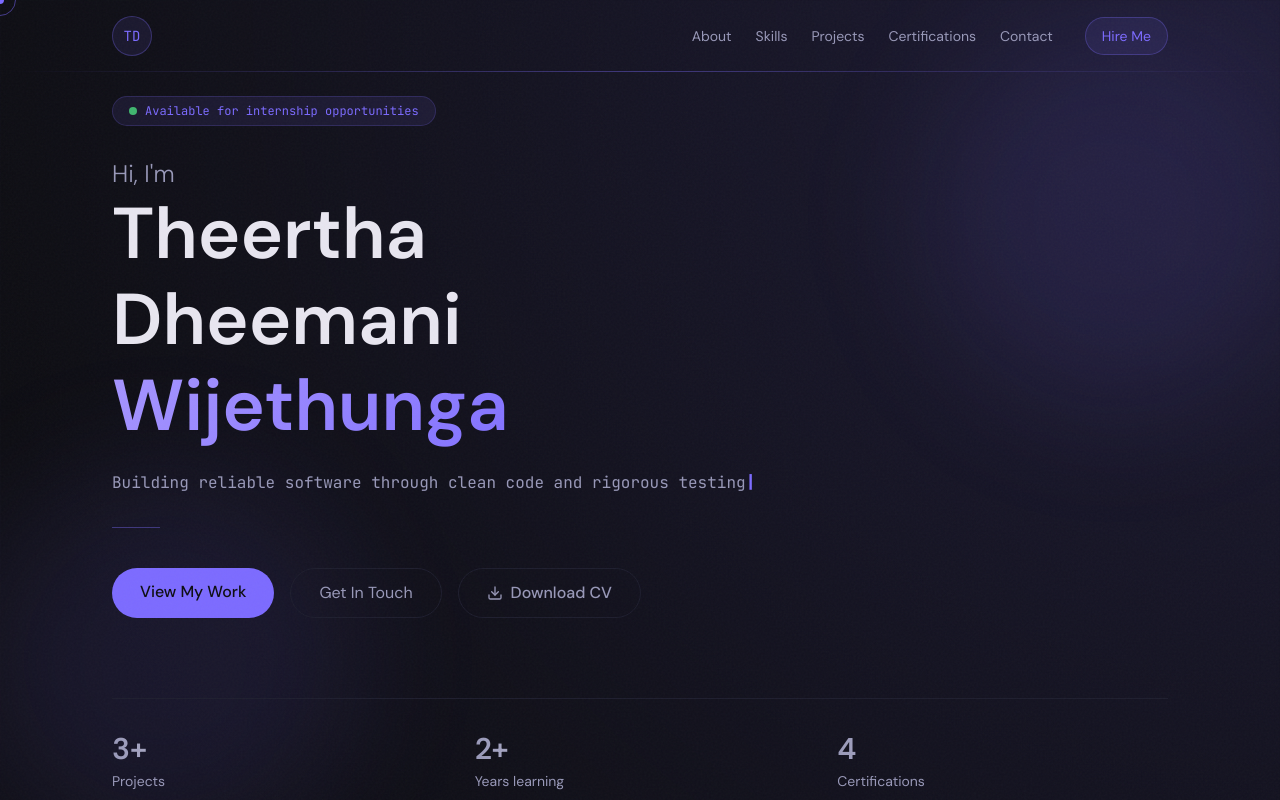
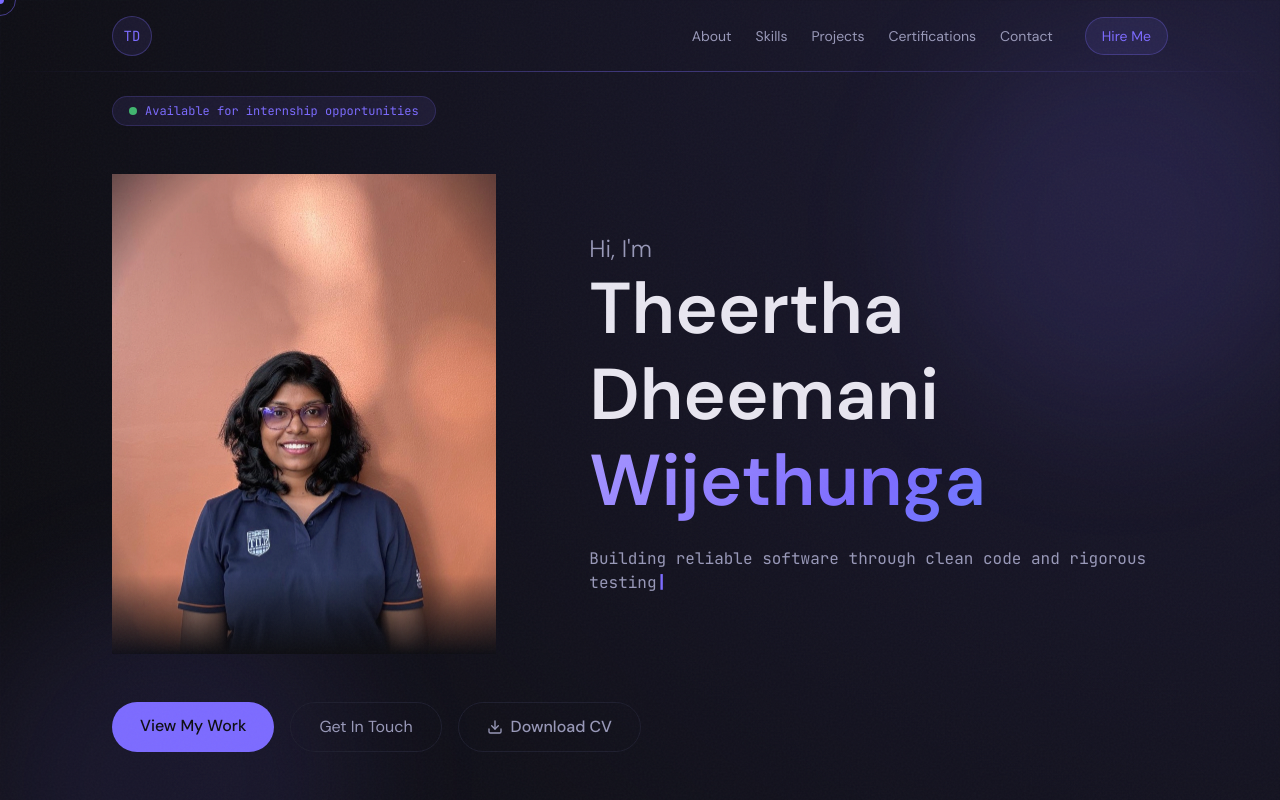
Before and after one commit to it23614062/portfolio, a React (Vite) app: page / in a window 1280 px wide. Shown: the top 800 px of the page. Built offline with nearby package versions, Linux system fonts and the light colour scheme.

Commit message:
Initial Commit

```diff
--- a/src/components/Hero.tsx
+++ b/src/components/Hero.tsx
@@ -25,12 +25,31 @@ export default function Hero() {
       </div>
 
       <div className="relative z-10 w-full">
-        <div className="inline-flex items-center gap-2 bg-accent/10 border border-accent/20 rounded-full px-4 py-1.5 text-accent text-xs font-mono mb-8 animate-fadeIn">
+        <div className="inline-flex items-center gap-2 bg-accent/10 border border-accent/20 rounded-full px-4 py-1.5 text-accent text-xs font-mono mb-8 md:mb-12 animate-fadeIn">
           <span className="w-2 h-2 rounded-full bg-green-400 animate-pulse block"></span>
           Available for internship opportunities
         </div>
 
-        <div className="text-dim text-2xl font-light animate-fadeUp">Hi, I&apos;m</div>
+        <div className="flex flex-col md:flex-row items-center md:items-center gap-8 md:gap-16">
+          <div className="w-full md:w-5/12 flex justify-center md:justify-start animate-fadeUp">
+            <div
+              className="relative w-72 md:w-full max-w-sm aspect-square md:aspect-[4/5] mx-auto md:mx-0 overflow-hidden group mix-blend-lighten"
+              style={{
+                maskImage: 'radial-gradient(ellipse 90% 90% at 50% 50%, black 60%, transparent 100%)',
+                WebkitMaskImage: 'radial-gradient(ellipse 90% 90% at 50% 50%, black 60%, transparent 100%)'
+              }}
+            >
+              <img
+                src="/my_photo.jpg"
+                alt="Theertha Dheemani Wijethunga"
+                className="w-full h-full object-cover object-top transition-transform duration-700 group-hover:scale-105"
+              />
+              <div className="absolute inset-x-0 bottom-0 h-20 bg-gradient-to-t from-bg to-transparent pointer-events-none"></div>
+            </div>
+          </div>
+
+          <div className="w-full md:w-7/12 flex flex-col justify-center text-center md:text-left">
+            <div className="text-dim text-2xl font-light animate-fadeUp" style={{ animationDelay: '100ms' }}>Hi, I&apos;m</div>
             <h1 className="display-text-safe mt-2 text-5xl md:text-7xl font-semibold text-light animate-fadeUp" style={{ animationDelay: '120ms' }}>
               Theertha
             </h1>
@@ -41,14 +60,14 @@ export default function Hero() {
               Wijethunga
             </h1>
 
-        <div className="font-mono text-dim text-sm md:text-base mt-6 animate-fadeUp min-h-[24px]" style={{ animationDelay: '400ms' }}>
+            <div className="font-mono text-dim text-sm md:text-base mt-6 animate-fadeUp min-h-[48px] max-w-xl mx-auto md:mx-0" style={{ animationDelay: '400ms' }}>
               {text}
               <span className="animate-blink text-accent font-bold">|</span>
             </div>
+          </div>
+        </div>
 
-        <div className="w-12 h-px bg-accent/40 mt-8 mb-8" />
-
-        <div className="flex flex-wrap gap-4 mt-10 animate-fadeUp" style={{ animationDelay: '500ms' }}>
+        <div className="flex flex-wrap justify-center md:justify-start gap-4 mt-8 md:mt-12 animate-fadeUp" style={{ animationDelay: '500ms' }}>
           <a
             href="#projects"
             className="bg-accent text-bg font-medium px-7 py-3 rounded-full hover:bg-accentGlow transition-all duration-200 hover:shadow-[0_0_30px_rgba(124,107,255,0.4)]"
```
Also changed, not shown: public/my_photo.jpg, public/my_photo_transparent.png (added). Lines whose indentation alone changed are shown as unchanged.
